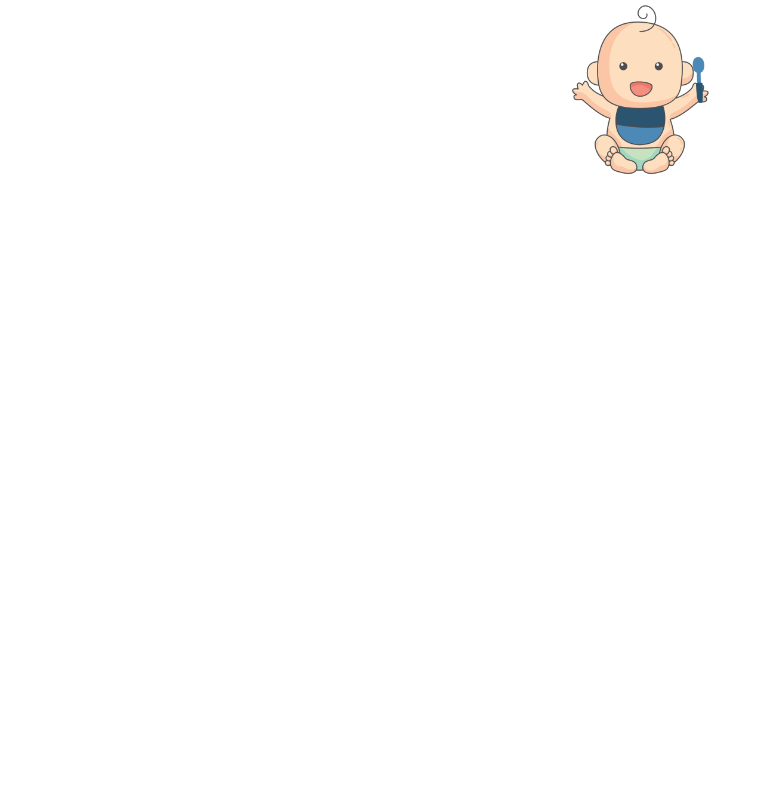
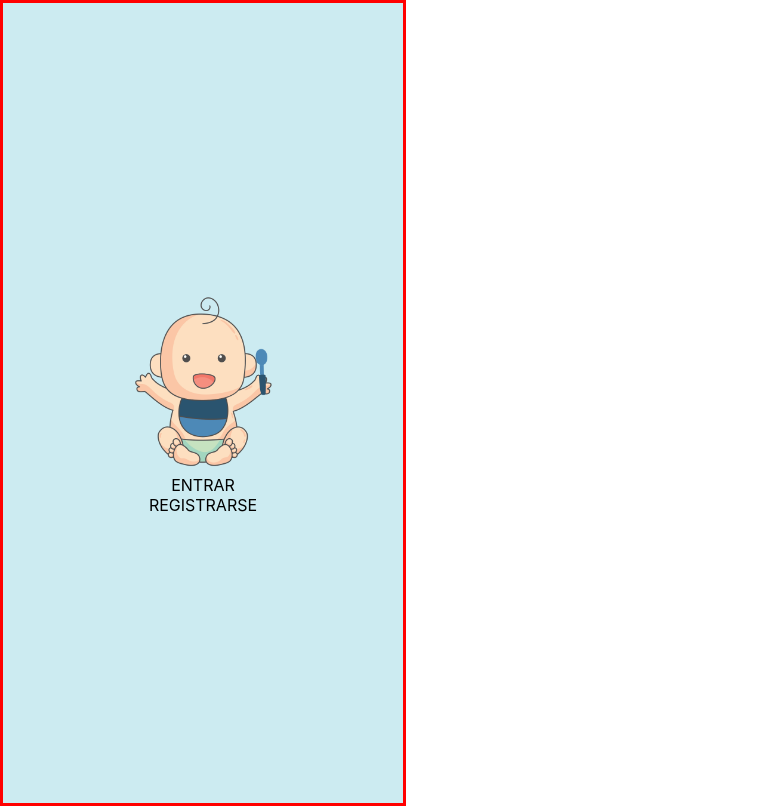
Before and after one commit to Kronapsys/poki-frontend, a React (Create React App) app: page / in a window 1280 px wide. Shown: the whole page, without its empty margins (0-769 px from the left). Built offline with nearby package versions, Linux system fonts and the light colour scheme.

Commit message:
created btn and header components

```diff
--- a/src/components/Btn/Btn.css
+++ b/src/components/Btn/Btn.css
@@ -0,0 +1,3 @@
+.btnStyle {
+
+}
--- a/src/components/Btn/Btn.jsx
+++ b/src/components/Btn/Btn.jsx
@@ -0,0 +1,24 @@
+import React from 'react';
+import './Btn.css';
+import {useHistory} from 'react-router-dom';
+
+const Btn = (props) => {
+
+    let history = useHistory();
+
+    const redirectMe = () => {
+        history.push(`/${props.destination}`)
+    };
+
+    let onClick = () => redirectMe();
+
+    if(props.action) onClick = props.action;
+
+    return(
+        <div onClick={onClick} className='btnStyle'>
+            {props.nombre}
+        </div>
+    );
+};
+
+export default Btn;
--- a/src/containers/Home/Home.css
+++ b/src/containers/Home/Home.css
@@ -0,0 +1,13 @@
+.home {
+    border: 0.2em solid red;
+    height: 100vh;
+    width: 25em;
+
+    background-color: #CCEBF1;
+
+    display: flex;
+    flex-direction: column;
+    justify-content: center;
+    align-content: center;
+
+}
--- a/src/containers/Home/Home.jsx
+++ b/src/containers/Home/Home.jsx
@@ -1,16 +1,22 @@
 import React from 'react';
 import './Home.css';
 import logo from '../../img/logo.png';
+import Btn from '../../components/Btn/Btn';
 
 const Home = () => {
     return(
-        <div>
-            <div className="home">
-                <div className="logo">
-                    <img src={logo} alt='logo'/>
-                </div>
+
+        <div className="home">
+            <div className="logo">
+                <img src={logo} alt='logo'/>
+            </div>
+
+            <div className="buttons">
+                <Btn nombre = 'ENTRAR' destination='logIn'/>
+                <Btn nombre = 'REGISTRARSE' destination='register'/>
             </div>
         </div>
+
 
     );
 };
```
